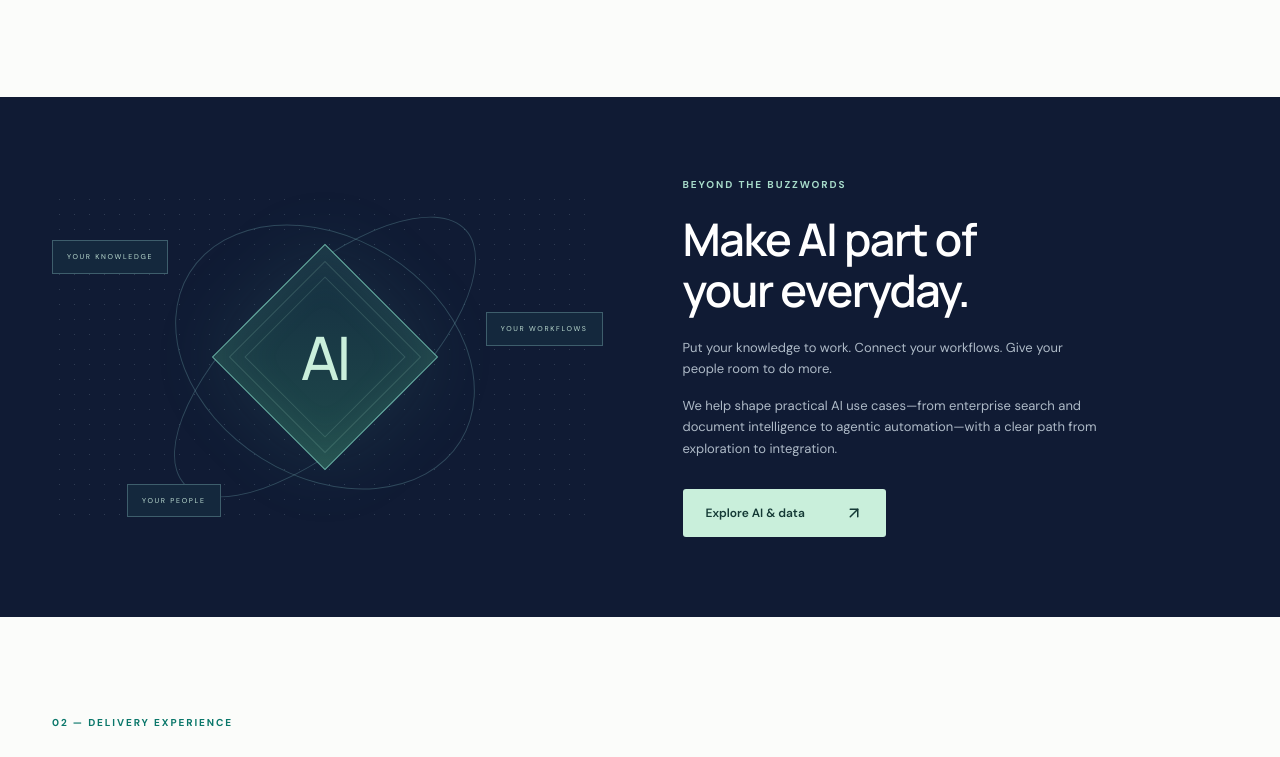
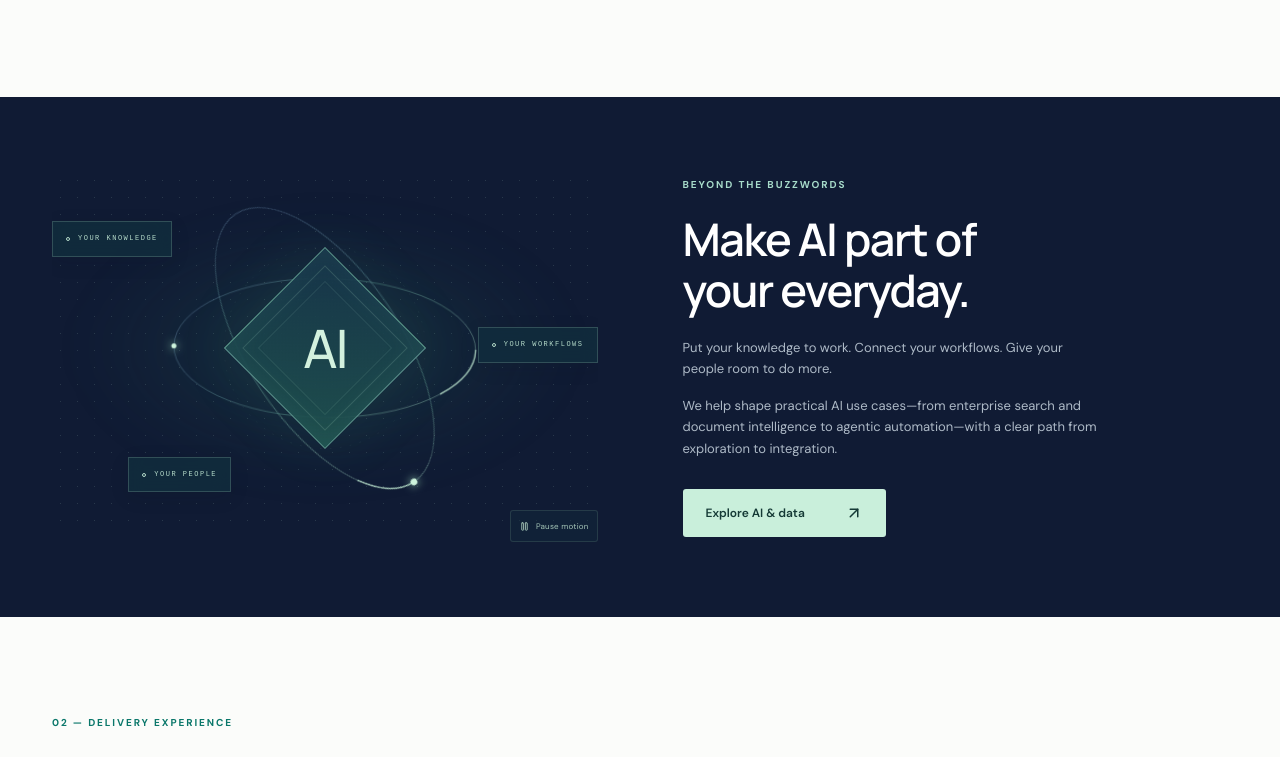
Before and after one commit to YoganathKopuru/Lakshya-Web-Design, a Next.js app: page / in a window 1280 px wide. Shown: the part 1990-2747 px from the top of the page. Built offline with nearby package versions, Linux system fonts and the light colour scheme.

Commit message:
Animate homepage AI orbits with accessible motion controls

```diff
--- a/src/app/page.tsx
+++ b/src/app/page.tsx
@@ -5,12 +5,13 @@ import { ServicePlacards } from '@/components/service-placards';
 import { ContactBand } from '@/components/chrome';
 import { DeliveryExperience } from '@/components/delivery-experience';
 import { CareersInvitation } from '@/components/careers-invitation';
+import { AiOrbit } from '@/components/ai-orbit';
 
 export default function Home() { return <main id="main">
   <section className="hero wrap"><div className="hero-content"><div className="eyebrow"><span className="status-dot"/> ENGINEERING THE NEXT</div><h1>Intelligence.<br />Engineering.<br /><span>Real possibility.</span></h1><p>From AI ambition to enterprise transformation.<br className="desktop-br"/> We bring technology, talent and purposeful thinking together to move your business forward.</p><div className="hero-actions"><Link className="button button-dark" href="/services/">Explore our expertise <ArrowUpRight size={18}/></Link><Link className="text-link" href="/contact/">Let’s build together <ArrowRight size={17}/></Link></div><div className="hero-note"><span>FROM IDEA TO IMPACT</span><span className="note-line"/><span>YOUR TECHNOLOGY PARTNER</span></div></div><HeroVisual/></section>
   <div className="capability-strip"><div className="wrap"><span>INTELLIGENT BY DESIGN</span><i/>AI & Data<i/>Software Engineering<i/>Enterprise Platforms<i/>Cloud & Beyond</div></div>
   <section className="section wrap" id="expertise"><div className="section-head"><div><span className="eyebrow">01 — OUR EXPERTISE</span><h2>Big-picture thinking.<br /><span className="muted">Deep technical expertise.</span></h2></div><p>One technology partner. A connected range of capabilities.<br/>Built around where you are—and where you want to go.</p></div><ServicePlacards/></section>
-  <section className="ai-feature"><div className="wrap ai-feature-inner"><div className="ai-art" aria-hidden="true"><div className="ai-core"><span>AI</span></div><span className="ai-node node-1">YOUR KNOWLEDGE</span><span className="ai-node node-2">YOUR WORKFLOWS</span><span className="ai-node node-3">YOUR PEOPLE</span><div className="ai-orbit"/><div className="ai-orbit second"/></div><div className="ai-copy"><span className="eyebrow">BEYOND THE BUZZWORDS</span><h2>Make AI part of<br />your everyday.</h2><p>Put your knowledge to work. Connect your workflows. Give your people room to do more.</p><p>We help shape practical AI use cases—from enterprise search and document intelligence to agentic automation—with a clear path from exploration to integration.</p><Link className="button button-light" href="/services/ai-data/">Explore AI & data <ArrowUpRight size={18}/></Link></div></div></section>
+  <section className="ai-feature" id="ai-in-motion"><div className="wrap ai-feature-inner"><AiOrbit/><div className="ai-copy"><span className="eyebrow">BEYOND THE BUZZWORDS</span><h2>Make AI part of<br />your everyday.</h2><p>Put your knowledge to work. Connect your workflows. Give your people room to do more.</p><p>We help shape practical AI use cases—from enterprise search and document intelligence to agentic automation—with a clear path from exploration to integration.</p><Link className="button button-light" href="/services/ai-data/">Explore AI & data <ArrowUpRight size={18}/></Link></div></div></section>
   <DeliveryExperience/>
   <section className="approach-section"><div className="wrap approach-layout"><div><span className="eyebrow">03 — THE LAKSHYA APPROACH</span><h2>Built with you.<br /><span className="muted">For what comes next.</span></h2><p>Great technology starts with understanding.<br/>We connect your priorities with a practical delivery plan.</p><Link className="text-link" href="/company/">Get to know Lakshya <ArrowUpRight size={18}/></Link></div><div className="steps">{[['Understand','Start with the problem, the people and the possibilities.'],['Shape','Connect the right technologies with a clear delivery roadmap.'],['Build','Design, engineer and validate with your team in the loop.'],['Evolve','Support adoption and keep improving as your business grows.']].map(([title,text],i)=><div className="step" key={title}><span>0{i+1}</span><div><h3>{title}</h3><p>{text}</p></div>{i<3 && <MoveDown size={17}/>}</div>)}</div></div></section>
   <CareersInvitation/><ContactBand/>
--- /dev/null
+++ b/src/components/ai-orbit.module.css
@@ -0,0 +1,14 @@
+.art{position:relative;min-height:370px;min-width:0;isolation:isolate}
+.scene{position:absolute;inset:0 0 18px;background-image:radial-gradient(#b5ddcf28 .6px,transparent .6px);background-size:17px 17px;isolation:isolate;overflow:hidden}
+.scene>svg{position:absolute;inset:0;width:100%;height:100%;overflow:visible}.glow{position:absolute;inset:10% 2%;background:radial-gradient(ellipse,#2b876a30,transparent 67%);filter:blur(22px);z-index:-1}
+.ringOne,.ringTwo{transform-box:view-box;transform-origin:50% 50%;animation:orbitTurn 28s linear infinite}.ringTwo{animation-duration:38s;animation-direction:reverse}
+.rail{stroke:url(#ai-orbit-stroke);stroke-width:.85;opacity:.5}.tracer{stroke:#c7f1d7;stroke-width:1.5;stroke-linecap:round;stroke-dasharray:70 1000;opacity:.8}.satellite{fill:#cef4dc;filter:drop-shadow(0 0 5px #a8e8c2)}
+.core{position:absolute;top:50%;left:50%;width:143px;height:143px;transform:translate(-50%,-50%) rotate(45deg);background:linear-gradient(140deg,#17354aee,#20534fe8);border:1px solid #8ed2bb99;box-shadow:0 0 65px #54c58f19,inset 0 0 30px #72d1ab10;display:grid;place-items:center}
+.core::before,.core::after{content:'';position:absolute;inset:12px;border:1px solid #b7e8ce28}.core::after{inset:23px;border-color:#b7e8ce18}.core>span{transform:rotate(-45deg);font-family:var(--font-display);font-size:53px;font-weight:450;letter-spacing:-2px;color:#d3f1de}
+.label{position:absolute;z-index:2;display:flex;align-items:center;gap:8px;padding:11px 13px;border:1px solid #a8d5bc38;background:#112c3ded;backdrop-filter:blur(8px);font-family:monospace;font-size:7px;letter-spacing:1.5px;color:#b5dbc9;box-shadow:0 5px 20px #09152318}.label>i{width:4px;height:4px;border:1px solid #b5dbc9;border-radius:50%;flex-shrink:0}.knowledge{top:14%;left:0}.workflows{top:44%;right:0}.people{bottom:9%;left:14%}
+.motionButton{position:absolute;right:0;bottom:0;display:flex;align-items:center;gap:6px;min-height:32px;padding:4px 8px;color:#a6c6b8;border:1px solid #96bfaa29;background:#11283a80;border-radius:3px;font-size:8px;letter-spacing:.2px}.motionButton:hover:not(:disabled){background:#9fd5b71a;color:#e0f7e7;border-color:#96bfaa70}.motionButton:focus-visible{outline:2px solid #b6e4c7;outline-offset:3px}.motionButton:disabled{cursor:default;color:#8dafa1}
+.art[data-paused=true] .ringOne,.art[data-paused=true] .ringTwo{animation-play-state:paused}
+@keyframes orbitTurn{to{transform:rotate(360deg)}}
+@media(max-width:950px){.art{min-height:320px}.core{width:120px;height:120px}.core>span{font-size:46px}.label{font-size:6px;letter-spacing:1px;padding:9px}.people{left:10%;bottom:8%}}
+@media(max-width:600px){.art{min-height:330px;max-width:410px;width:100%;margin:auto}.scene{inset:0 0 22px}.core{width:128px;height:128px}.core>span{font-size:49px}.label{font-size:6px;padding:9px}.knowledge{left:0;top:10%}.workflows{right:0;top:44%}.people{left:9%;bottom:9%}.motionButton{font-size:9px;min-height:34px}}
+@media(prefers-reduced-motion:reduce){.ringOne,.ringTwo{animation:none!important}}
--- /dev/null
+++ b/src/components/ai-orbit.tsx
@@ -0,0 +1,34 @@
+'use client';
+import { useEffect, useRef, useState } from 'react';
+import { Pause, Play } from 'lucide-react';
+import styles from './ai-orbit.module.css';
+
+export function AiOrbit() {
+  const [paused,setPaused] = useState(false);
+  const [reduced,setReduced] = useState(false);
+  const [visible,setVisible] = useState(false);
+  const root = useRef<HTMLDivElement>(null);
+  useEffect(()=>{
+    const preference = window.matchMedia('(prefers-reduced-motion: reduce)');
+    const update = () => setReduced(preference.matches);
+    update();preference.addEventListener('change',update);
+    const observer = new IntersectionObserver(([entry])=>setVisible(entry.isIntersecting),{threshold:.1});
+    if(root.current) observer.observe(root.current);
+    return ()=>{preference.removeEventListener('change',update);observer.disconnect();};
+  },[]);
+  return <div ref={root} className={styles.art} data-paused={paused||reduced||!visible}>
+    <div className={styles.scene} role="img" aria-label="Rotating orbital lines connect your knowledge, workflows and people around an AI core.">
+      <div className={styles.glow} aria-hidden="true"/>
+      <svg viewBox="0 0 500 420" fill="none" aria-hidden="true"><defs><linearGradient id="ai-orbit-stroke" x1="70" y1="100" x2="420" y2="340" gradientUnits="userSpaceOnUse"><stop stopColor="#6f8ab7"/><stop offset=".55" stopColor="#71bba7"/><stop offset="1" stopColor="#c9efdb"/></linearGradient></defs>
+        <g className={styles.ringOne}><g transform="rotate(-28 250 210)"><ellipse cx="250" cy="210" rx="192" ry="91" className={styles.rail}/><ellipse cx="250" cy="210" rx="192" ry="91" className={styles.tracer}/><circle cx="442" cy="210" r="4" className={styles.satellite}/></g></g>
+        <g className={styles.ringTwo}><g transform="rotate(63 250 210)"><ellipse cx="250" cy="210" rx="180" ry="83" className={styles.rail}/><ellipse cx="250" cy="210" rx="180" ry="83" className={styles.tracer}/><circle cx="70" cy="210" r="3" className={styles.satellite}/></g></g>
+        <circle cx="250" cy="210" r="120" stroke="#93cdb518" strokeDasharray="2 10"/>
+      </svg>
+      <div className={styles.core} aria-hidden="true"><span>AI</span></div>
+      <span className={`${styles.label} ${styles.knowledge}`} aria-hidden="true"><i/>YOUR KNOWLEDGE</span>
+      <span className={`${styles.label} ${styles.workflows}`} aria-hidden="true"><i/>YOUR WORKFLOWS</span>
+      <span className={`${styles.label} ${styles.people}`} aria-hidden="true"><i/>YOUR PEOPLE</span>
+    </div>
+    <button type="button" className={styles.motionButton} disabled={reduced} onClick={()=>setPaused(!paused)} aria-pressed={paused||reduced} aria-label={reduced?'Orbital motion disabled by reduced-motion preference':paused?'Resume orbital motion':'Pause orbital motion'}>{paused||reduced?<Play size={11}/>:<Pause size={11}/>} {reduced?'Motion reduced':paused?'Resume motion':'Pause motion'}</button>
+  </div>;
+}
```
